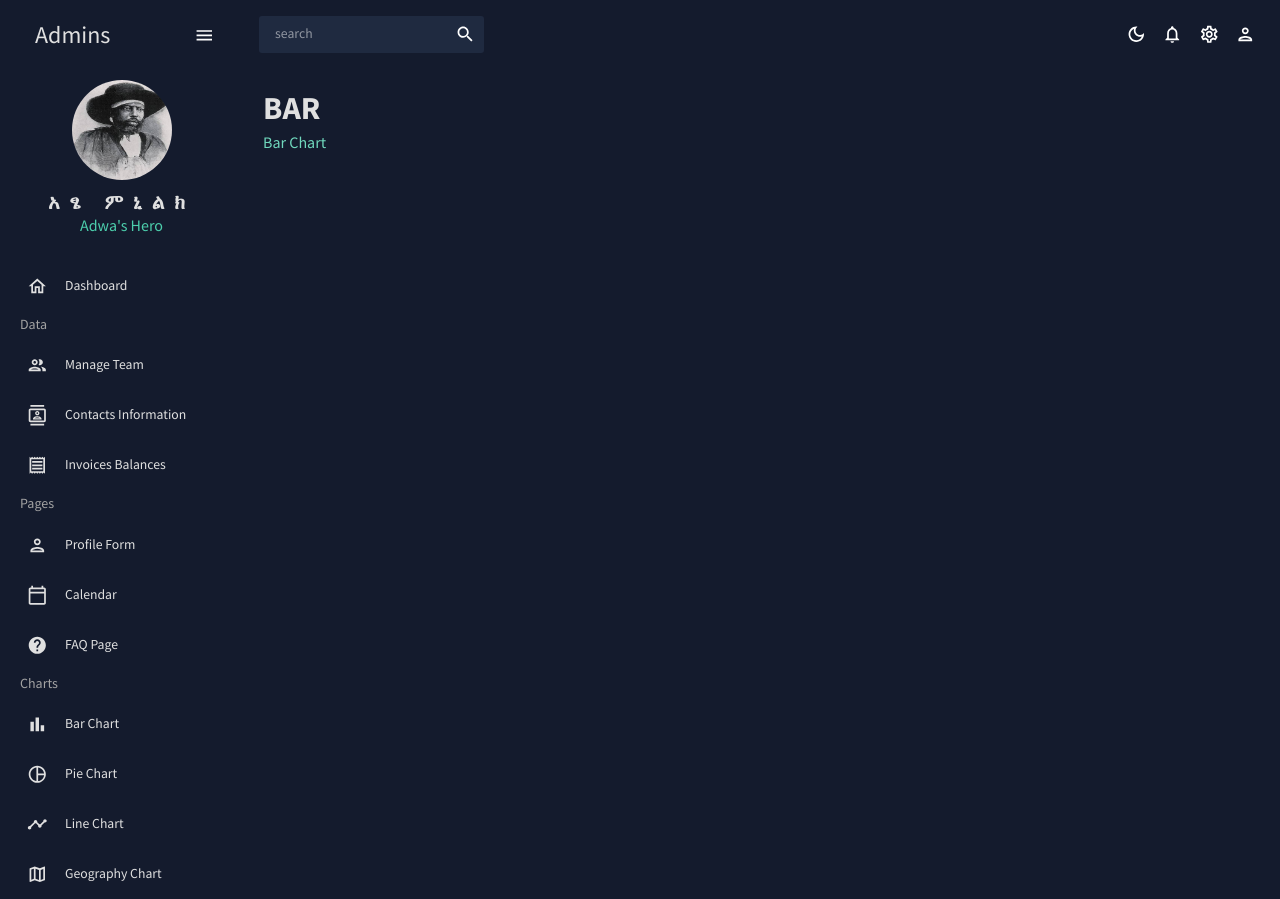
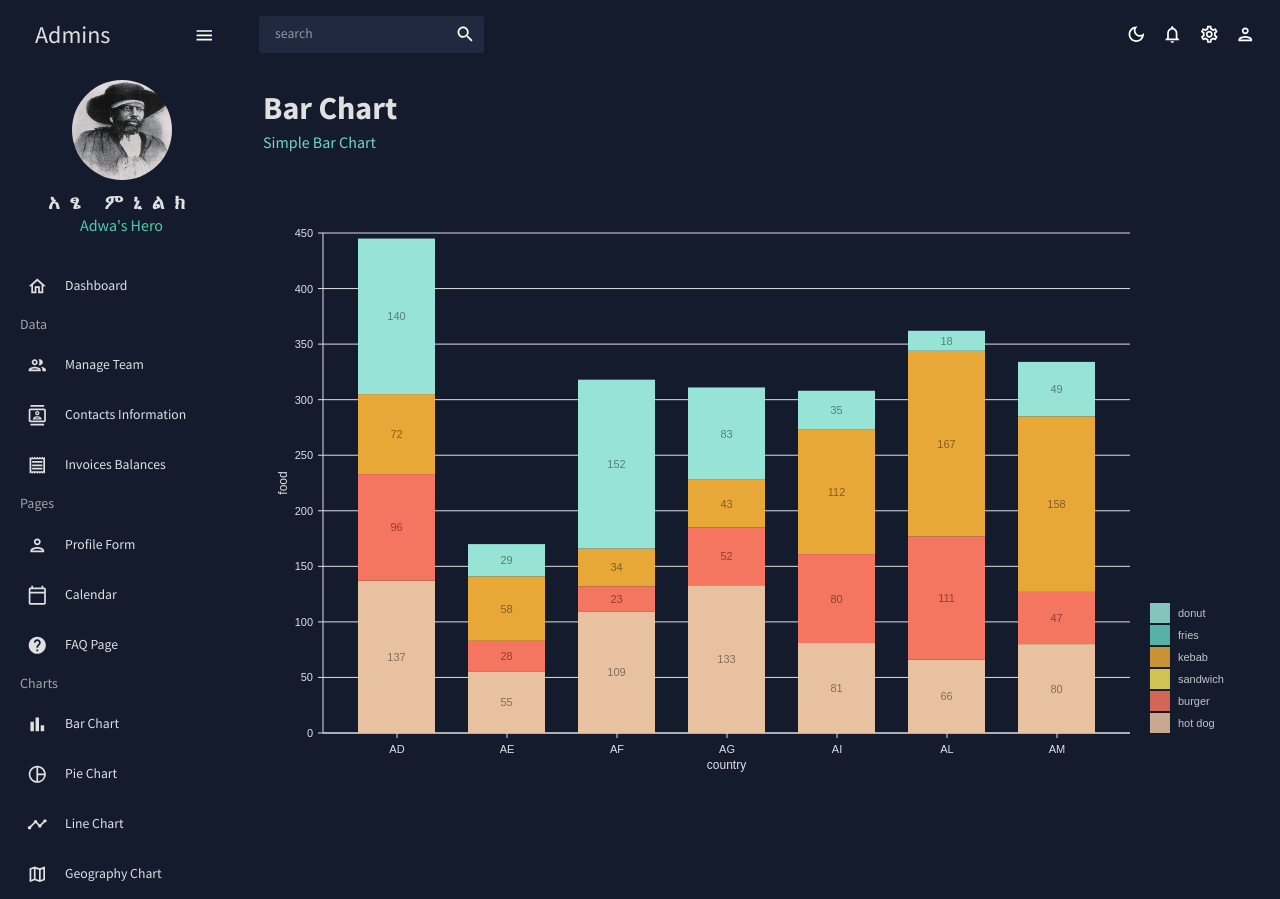
Before and after one commit to contact-andy/react-admin-dashboard, a React (Create React App) app: page /bar in a window 1280 px wide. Built offline with nearby package versions, Linux system fonts and the light colour scheme.

Commit message:
Bar Chart added

```diff
--- /dev/null
+++ b/src/components/BarChart.jsx
@@ -0,0 +1,157 @@
+import { useTheme } from "@mui/material";
+import { ResponsiveBar } from "@nivo/bar";
+import { tokens } from "../theme";
+import { mockBarData as data } from "../data/mockData";
+
+const BarChart = () =>{
+    const theme = useTheme();
+    const colors = tokens(theme.palette.mode)
+    return (
+        <ResponsiveBar
+            data={data}
+            theme={{
+                axis:{
+                    domain:{
+                        line:{
+                            stroke: colors.grey[100]
+                        }
+                    },
+                    legend:{
+                        text:{
+                            fill: colors.grey[100]
+                        }
+                    },
+                    ticks:{
+                        line:{
+                            stroke: colors.grey[100],
+                            strokeWidth:1
+                        },
+                        text:{
+                            fill: colors.grey[100]
+                        }
+                    }
+                },
+                legends:{
+                    text:{
+                        fill: colors.grey[100]
+                    }
+                },
+            }}
+            keys={[
+                'hot dog',
+                'burger',
+                'sandwich',
+                'kebab',
+                'fries',
+                'donut'
+            ]}
+            indexBy="country"
+            margin={{ top: 50, right: 130, bottom: 50, left: 60 }}
+            padding={0.3}
+            valueScale={{ type: 'linear' }}
+            indexScale={{ type: 'band', round: true }}
+            colors={{ scheme: 'nivo' }}
+            defs={[
+                {
+                    id: 'dots',
+                    type: 'patternDots',
+                    background: 'inherit',
+                    color: '#38bcb2',
+                    size: 4,
+                    padding: 1,
+                    stagger: true
+                },
+                {
+                    id: 'lines',
+                    type: 'patternLines',
+                    background: 'inherit',
+                    color: '#eed312',
+                    rotation: -45,
+                    lineWidth: 6,
+                    spacing: 10
+                }
+            ]}
+            fill={[
+                {
+                    match: {
+                        id: 'fries'
+                    },
+                    id: 'dots'
+                },
+                {
+                    match: {
+                        id: 'sandwich'
+                    },
+                    id: 'lines'
+                }
+            ]}
+            borderColor={{
+                from: 'color',
+                modifiers: [
+                    [
+                        'darker',
+                        1.6
+                    ]
+                ]
+            }}
+            axisTop={null}
+            axisRight={null}
+            axisBottom={{
+                tickSize: 5,
+                tickPadding: 5,
+                tickRotation: 0,
+                legend: 'country',
+                legendPosition: 'middle',
+                legendOffset: 32
+            }}
+            axisLeft={{
+                tickSize: 5,
+                tickPadding: 5,
+                tickRotation: 0,
+                legend: 'food',
+                legendPosition: 'middle',
+                legendOffset: -40
+            }}
+            labelSkipWidth={12}
+            labelSkipHeight={12}
+            labelTextColor={{
+                from: 'color',
+                modifiers: [
+                    [
+                        'darker',
+                        1.6
+                    ]
+                ]
+            }}
+            legends={[
+                {
+                    dataFrom: 'keys',
+                    anchor: 'bottom-right',
+                    direction: 'column',
+                    justify: false,
+                    translateX: 120,
+                    translateY: 0,
+                    itemsSpacing: 2,
+                    itemWidth: 100,
+                    itemHeight: 20,
+                    itemDirection: 'left-to-right',
+                    itemOpacity: 0.85,
+                    symbolSize: 20,
+                    effects: [
+                        {
+                            on: 'hover',
+                            style: {
+                                itemOpacity: 1
+                            }
+                        }
+                    ]
+                }
+            ]}
+            role="application"
+            ariaLabel="Nivo bar chart demo"
+            barAriaLabel={function(e){return e.id+": "+e.formattedValue+" in country: "+e.indexValue}}
+        />
+      )
+}
+
+export default BarChart;
--- a/src/scenes/bar/index.jsx
+++ b/src/scenes/bar/index.jsx
@@ -1,20 +1,15 @@
 import { Box } from "@mui/material";
+import BarChart from "../../components/BarChart";
 import Header from "../../components/Header";
 
 const Bar =() =>{
     return (
-        <Box
-            m="20px"
-        >
-            <Box
-                display="flex"
-                justifyContent="space-between"
-                alignItems="center"
-            >
-                <Header
-                    title="BAR"
-                    subTitle="Bar Chart"
-                />
+        <Box m="20px">
+            <Box display="flex" justifyContent="space-between" alignItems="center">
+                <Header title="Bar Chart" subTitle="Simple Bar Chart"/>
+            </Box>
+            <Box height="75vh">
+                <BarChart/>
             </Box>
         </Box>
     )
```
